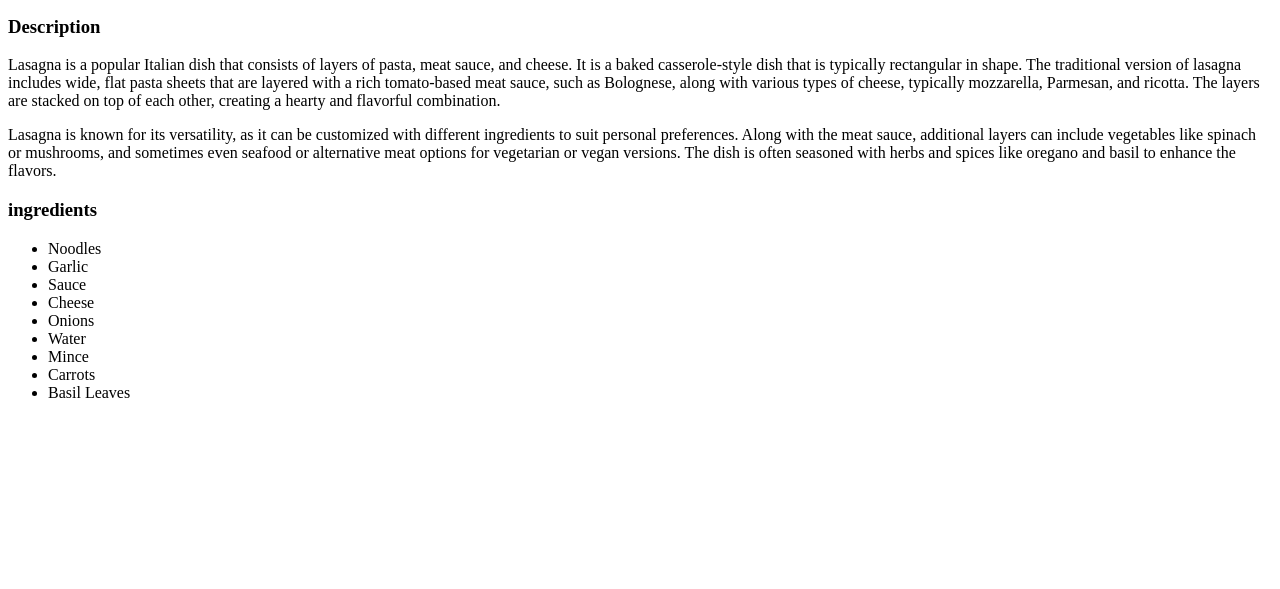
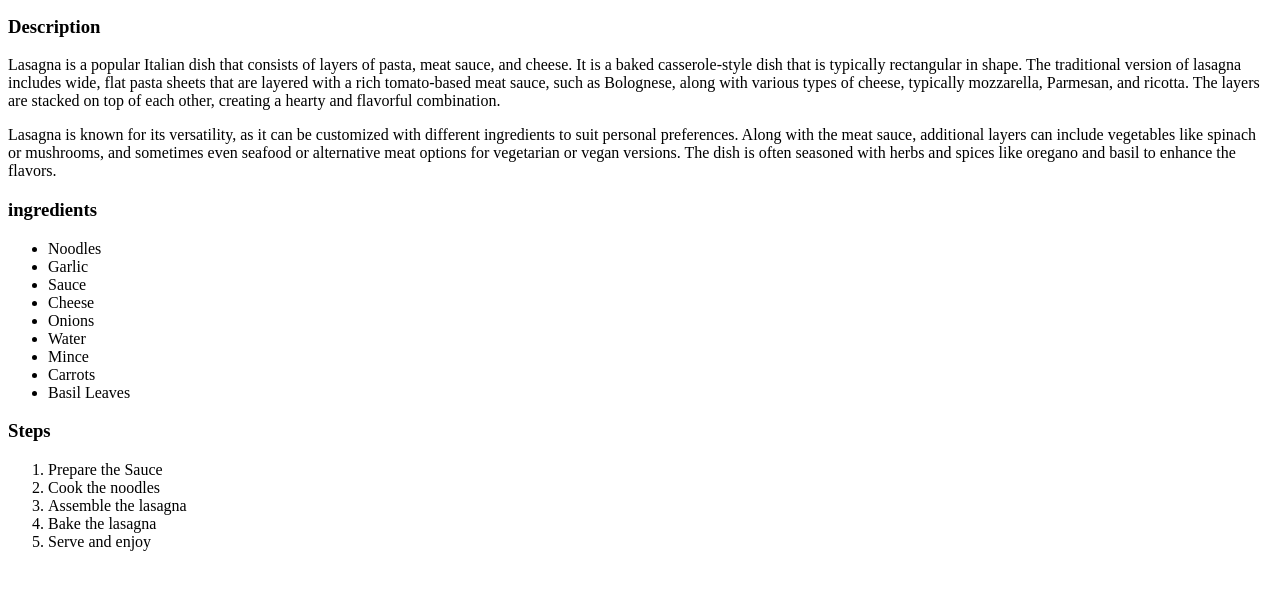
Before and after one commit to Shaheer2812/odin-recipes, a plain HTML site: page recipes/lasagna.html in a window 1280 px wide. Shown: the part 101-690 px from the top of the page. Drawn offline with Linux system fonts and the light colour scheme.

Commit message:
Complete the Lasagna page
This commit finishes building the lasagna page by adding the steps required to make the lasagna

```diff
--- a/recipes/lasagna.html
+++ b/recipes/lasagna.html
@@ -28,6 +28,16 @@
         <li>Carrots</li>
         <li>Basil Leaves</li>
     </ul>
+
+    <h3>Steps</h3>
+    <ol>
+        <li>Prepare the Sauce</li>
+        <li>Cook the noodles</li>
+        <li>Assemble the lasagna</li>
+        <li>Bake the lasagna</li>
+        <li>Serve and enjoy</li>
+
+    </ol>
   </body>
 
 </html>
```
